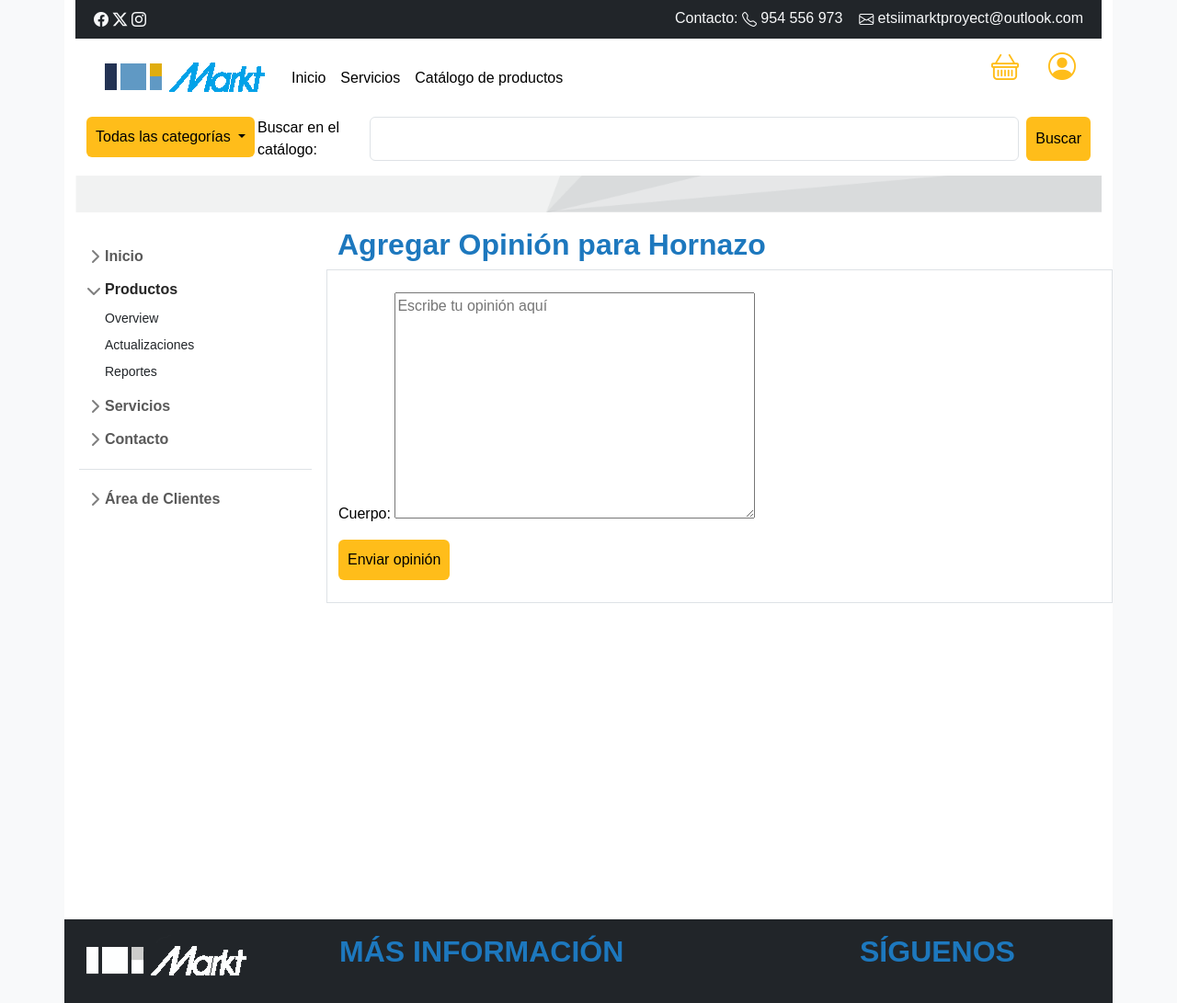
After one commit to antsuagar/ETSIIMarkt, a Django app: page /productos/producto/4/agregar-opinion/ in a window 1280 px wide. The commit adds this page. Shown: the whole page at 92% size. Run offline with Django 4.2, Linux system fonts and the light colour scheme; data comes from the database, SQL or seed files in the repository; both versions use the stored data as it was after the commit.

Commit message:
Opiniones de cliente terminadas + favicon

```diff
--- a/EtsiiMarktProject/clientes/views.py
+++ b/EtsiiMarktProject/clientes/views.py
@@ -57,7 +57,7 @@ def modificar_datos_usuario(request):
         form = CustomUserChangeForm(request.POST, instance=request.user)
         if form.is_valid():
             form.save()
-            return redirect('/perfil')  # Reemplaza 'ver_perfil' con la URL o nombre de la vista para ver el perfil del usuario
+            return redirect('/perfil')
     else:
         form = CustomUserChangeForm(instance=request.user)
 
--- a/EtsiiMarktProject/productos/admin.py
+++ b/EtsiiMarktProject/productos/admin.py
@@ -1,6 +1,7 @@
 from django.contrib import admin
-from .models import Categoria, Fabricante, Producto
+from .models import Categoria, Fabricante, Opinion, Producto
 
 admin.site.register(Producto)
 admin.site.register(Categoria)
 admin.site.register(Fabricante)
+admin.site.register(Opinion)
--- /dev/null
+++ b/EtsiiMarktProject/productos/forms.py
@@ -0,0 +1,12 @@
+from django import forms
+from .models import Opinion
+
+class OpinionForm(forms.ModelForm):
+    class Meta:
+        model = Opinion
+        fields = ['cuerpo']  # Los campos que quieres incluir en el formulario
+
+    def __init__(self, *args, **kwargs):
+        super(OpinionForm, self).__init__(*args, **kwargs)
+        # Aquí puedes personalizar los campos del formulario si es necesario
+        self.fields['cuerpo'].widget = forms.Textarea(attrs={'placeholder': 'Escribe tu opinión aquí'})
--- a/EtsiiMarktProject/productos/models.py
+++ b/EtsiiMarktProject/productos/models.py
@@ -1,4 +1,5 @@
 from django.db import models
+from django.contrib.auth.models import User
 
 class Categoria(models.Model):
     nombre = models.CharField(max_length=100)
@@ -35,8 +36,8 @@ class Fabricante(models.Model):
         return self.nombre
 
 class Producto(models.Model):
-    categoria = models.ForeignKey(Categoria,related_name='productos', on_delete=models.CASCADE, default=Categoria.get_default_categoria)
-    fabricante = models.ForeignKey(Fabricante,related_name='productos', on_delete=models.CASCADE, default=Fabricante.get_default_fabricante)
+    categoria = models.ForeignKey(Categoria,related_name='productos', on_delete=models.SET_DEFAULT, default=Categoria.get_default_categoria)
+    fabricante = models.ForeignKey(Fabricante,related_name='productos', on_delete=models.SET_DEFAULT, default=Fabricante.get_default_fabricante)
     nombre = models.CharField(max_length=100)
     precio = models.FloatField()
     descripcion = models.TextField(blank=True, null=True)
@@ -71,6 +72,18 @@ class Producto(models.Model):
     def get_productos_by_precio(precio_min, precio_max):
         return Producto.objects.filter(precio__range=(precio_min, precio_max))
 
+class Opinion(models.Model):
+    producto = models.ForeignKey(Producto, on_delete=models.CASCADE)
+    user = models.ForeignKey(User, related_name='user', on_delete=models.CASCADE)
+    cuerpo = models.CharField(max_length=500)
+
+    class Meta:
+        ordering = ['producto']
+        verbose_name_plural = 'Opiniones'
+
+    def __str__(self):
+        return self.producto.nombre+ ": " + self.user.username
+
 class ProductoManager(models.Manager):
 
     def createProducto(self, producto):
--- a/EtsiiMarktProject/productos/urls.py
+++ b/EtsiiMarktProject/productos/urls.py
@@ -16,4 +16,5 @@ urlpatterns = [
     path("catalogo/", catalogo, name='catalogo'),
     path('detalle/<int:producto_id>/', detalle, name='detalle'),
     path("carrito/", carrito, name='carrito'),
+    path('producto/<int:producto_id>/agregar-opinion/', views.agregar_opinion, name='agregar_opinion'),
 ]
--- a/EtsiiMarktProject/productos/views.py
+++ b/EtsiiMarktProject/productos/views.py
@@ -1,11 +1,13 @@
 import uuid
-from django.http import HttpResponse
+from django.http import HttpResponse, HttpResponseRedirect
 from django.contrib import messages
-from django.shortcuts import render, get_object_or_404
+from django.shortcuts import render, get_object_or_404, redirect
+from django.urls import reverse
+from .forms import OpinionForm
 
 from pedidos.models import Pedido, ProductoPedido
 
-from productos.models import Fabricante, Producto, Categoria
+from productos.models import Fabricante, Opinion, Producto, Categoria
 from django.db.models import Q
 
 
@@ -58,10 +60,11 @@ def catalogo2(request):
 def detalle(request, producto_id):
     producto = get_object_or_404(Producto, pk=producto_id)
     cantidadPedida = request.GET.get('cantidad','')
+    opiniones = Opinion.objects.all().filter(producto=producto)
 
 
     if cantidadPedida =='':
-        return render(request, 'productos/detalle.html', {'producto': producto})
+        return render(request, 'productos/detalle.html', {'producto': producto, 'opiniones': opiniones})
 
     elif request.user.is_authenticated:
         user=request.user
@@ -70,7 +73,7 @@ def detalle(request, producto_id):
         incluir_producto.cantidad = incluir_producto.cantidad+int(cantidadPedida)
         nuevo_pedido.save()
         incluir_producto.save()
-
+        messages.success(request, 'El producto se ha añadido al carrito de compra')
     else:
         if 'anonimo_id' not in request.session:
             request.session['anonimo_id'] = str(uuid.uuid4())
@@ -79,7 +82,7 @@ def detalle(request, producto_id):
             nuevo_pedido.save()
             incluir_producto= ProductoPedido(pedido=nuevo_pedido, producto=producto, cantidad=int(cantidadPedida))
             incluir_producto.save()
-
+            messages.success(request, 'El producto se ha añadido al carrito de compra')
 
         else:
             anonimo_id = request.session['anonimo_id']
@@ -87,7 +90,24 @@ def detalle(request, producto_id):
             incluir_producto, createdP= ProductoPedido.objects.get_or_create(pedido=cesta,producto=producto)
             incluir_producto.cantidad = incluir_producto.cantidad+int(cantidadPedida)
             incluir_producto.save()
+            messages.success(request, 'El producto se ha añadido al carrito de compra')
 
 
-    messages.success(request, 'El producto se ha añadido al carrito de compra')
-    return render(request, 'productos/detalle.html', {'producto': producto})
+    return render(request, 'productos/detalle.html', {'producto': producto, 'opiniones': opiniones})
+
+def agregar_opinion(request, producto_id):
+    producto = Producto.objects.get(pk=producto_id)
+
+    if request.method == 'POST':
+        form = OpinionForm(request.POST)
+        if form.is_valid():
+            nueva_opinion = form.save(commit=False)
+            nueva_opinion.user = request.user
+            nueva_opinion.producto = producto
+            nueva_opinion.save()
+            url = reverse('detalle', kwargs={'producto_id':producto_id})
+            return HttpResponseRedirect(url)
+    else:
+        form = OpinionForm()
+
+    return render(request, 'productos/agregar_opinion.html', {'producto': producto, 'form': form})
--- a/EtsiiMarktProject/templates/footer.html
+++ b/EtsiiMarktProject/templates/footer.html
@@ -7,7 +7,7 @@
             <h2>MÁS INFORMACIÓN</h2>
         </div>
         <div class="col-md-3">
-            <h2>SIGUENOS</h2>
+            <h2>SÍGUENOS</h2>
         </div>
     </div>
 </div>
--- a/EtsiiMarktProject/templates/header.html
+++ b/EtsiiMarktProject/templates/header.html
@@ -1,9 +1,9 @@
   <!-- Primera fila con logo y menú principal -->
-
+<link rel="icon" type="image/png" href="/media/images/favicon.png"/>
     <div class="container">
       <div class="row bg-dark text-light p-2">
-        <div class="col-6"><i class="bi bi-facebook"></i> <i class="bi bi-twitter"></i> <i class="bi bi-instagram"></i></div>
-        <div class="col-6" style="text-align: right">Contacto: <i class="bi bi-telephone"></i> 900 123 456 &nbsp;&nbsp;&nbsp;<i class="bi bi-envelope"></i> contacto@etsiimark.com</div>
+        <div class="col-6"><i class="bi bi-facebook"></i> <i class="bi bi-twitter-x"></i> <i class="bi bi-instagram"></i></div>
+        <div class="col-6" style="text-align: right">Contacto: <i class="bi bi-telephone"></i> 	954 556 973 &nbsp;&nbsp;&nbsp;<i class="bi bi-envelope"></i> etsiimarktproyect@outlook.com</div>
     </div>
         <div class="row ">
             <div class="col-8">
@@ -24,12 +24,6 @@
                           </li>
                           <li class="nav-item">
                             <a class="nav-link" href="/catalogo">Catálogo de productos</a>
-                          </li>
-                          <li class="nav-item">
-                            <a class="nav-link" href="/contacto">Contacto</a>
-                          </li>
-                          <li class="nav-item">
-                            <a class="nav-link" href="/perfil">Clientes</a>
                           </li>
                         </ul>
 
--- /dev/null
+++ b/EtsiiMarktProject/templates/productos/agregar_opinion.html
@@ -0,0 +1,18 @@
+{% extends "base.html" %}
+
+{% block title %}Agregar Opinión{% endblock %}
+
+{% block content %}
+<h2>Agregar Opinión para {{ producto.nombre }}</h2>
+<div class="row login pt-4 pb-4" style="border: 1px solid var(--bs-gray-300);">
+
+    <form method="post">
+        {% csrf_token %}
+        {{ form.as_p }}
+
+        <button type="submit" class="btn btn-secondary">Enviar opinión</button>
+    </form>
+
+
+</div>
+    {% endblock %}
```
Also changed, not shown: EtsiiMarktProject/templates/productos/detalle.html (+15 -1 lines), EtsiiMarktProject/db.sqlite3, EtsiiMarktProject/media/images/favicon.png (added), EtsiiMarktProject/productos/migrations/0004_alter_producto_categoria_alter_producto_fabricante_and_more.py (added), EtsiiMarktProject/productos/migrations/0005_alter_opinion_options.py (added), EtsiiMarktProject/productos/migrations/0006_alter_opinion_producto.py (added).
